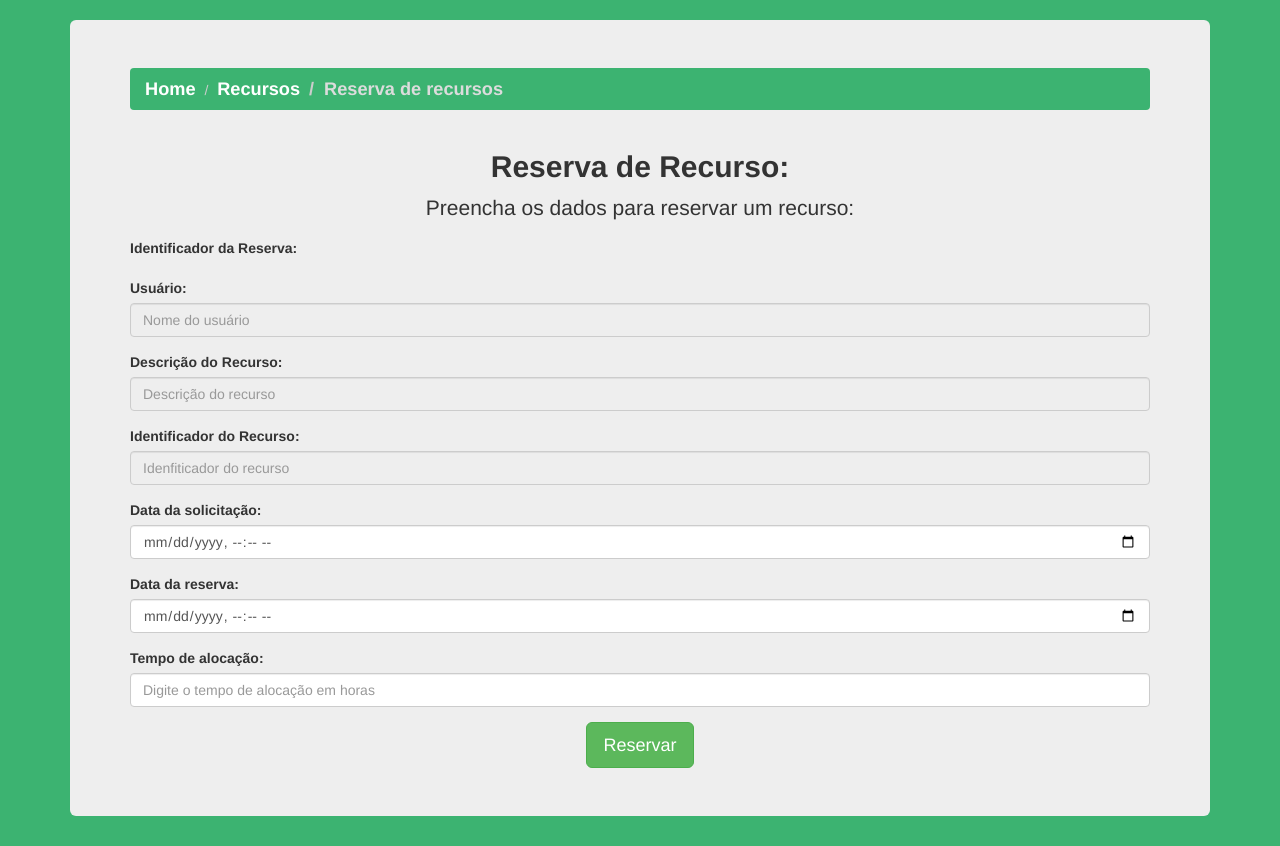
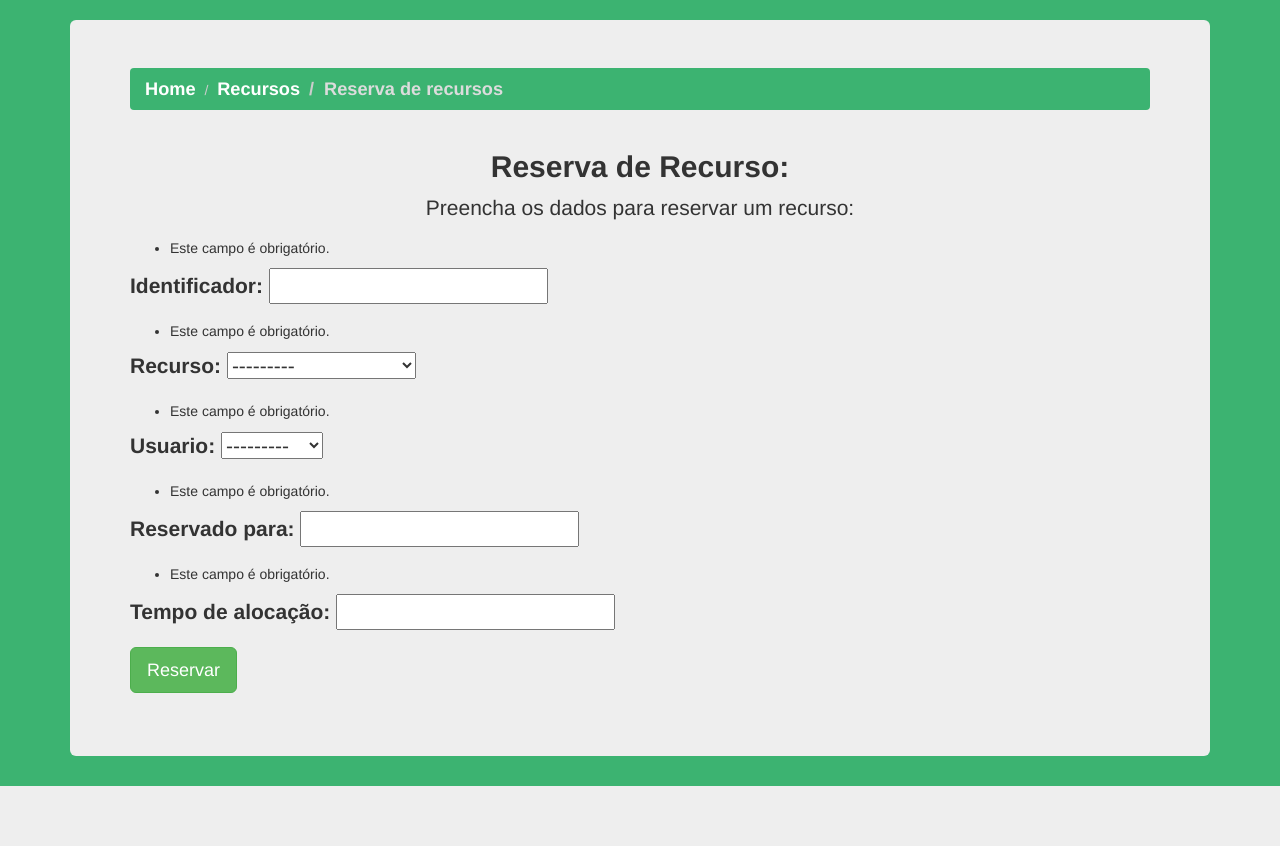
Before and after one commit to Isaius/Resman, a Django app: page /reserva/new/ in a window 1280 px wide. Shown: the part 52-898 px from the top of the page. After the commit the page ends 838 px from the top, so only its background shows below. Run offline with Django 3.2, Linux system fonts and the light colour scheme; data comes from the database, SQL or seed files in the repository; both versions use the stored data as it was after the commit; some libraries are stand-ins or nearby versions.

Commit message:
Ajustei o form de reservar e o reserva_recurso.html

```diff
--- a/reserva/forms.py
+++ b/reserva/forms.py
@@ -1,4 +1,9 @@
+from django.forms import ModelForm
 from django import forms
+from .models import Reserva
+from .widgets import BootstrapDateTimePickerInput
 
-class ReservarForm(forms.Form):
-	identificador = forms.CharField(max_length=10)
+class ReservarForm(ModelForm):
+	class Meta:
+		model = Reserva
+		fields = ['identificador', 'recurso', 'usuario', 'data_reserva', 'tempo_alocacao']
--- a/reserva/views.py
+++ b/reserva/views.py
@@ -1,13 +1,33 @@
 from django.shortcuts import render
 from django.http import HttpResponse
 from .forms import ReservarForm
+from .models import Reserva
+from datetime import date
 
 # Create your views here.
 def reservar_recurso(request):
-	if request.method == 'POST':
-		form = ReservarForm(request.POST)
-		if form.is_valid():
-			identificador = form.cleaned_data['identificador']
-			return render(request, 'reserva_recurso.html', {'form': form})
+	form = ReservarForm(request.POST, None)
 
-	return render(request, 'reserva_recurso.html')
+	if form.is_valid():
+		idt = form.cleaned_data['identificador']
+		rec = form.cleaned_data['recurso']
+		usu = form.cleaned_data['usuario']
+		data_r = form.cleaned_data['data_reserva']
+		tempo_a = form.cleaned_data['tempo_alocacao']
+
+		reserva = Reserva(
+				identificador=idt,
+				recurso=rec,
+				usuario=usu,
+				data_solicitacao=date.today(),
+				data_reserva=data_r,
+				tempo_alocacao=tempo_a
+			)
+
+		try:
+			reserva.save()
+			print('Reserva ' + reserva.__str__() + ' salva com sucesso')
+		except:
+			print('Ocorreu um erro ao salvar a reserva')
+
+	return render(request, 'reserva_recurso.html', {'form': form})
--- a/templates/pesquisar.html
+++ b/templates/pesquisar.html
@@ -96,7 +96,7 @@
                 <form action="{% url 'pesquisar_recursos' %}" method="POST" class="form-horizontal">
                     {% csrf_token %}
                     {{ form.as_p }}
-                    <button type="submit">Pesquisar</button>
+                    <button type="submit" class="btn btn-success btn-lg">Pesquisar</button>
                 </form>
             </div>
         </div>
--- a/templates/reserva_recurso.html
+++ b/templates/reserva_recurso.html
@@ -91,14 +91,13 @@
   		<p>Preencha os dados para reservar um recurso:</p>
   		</div>
   	<form class="form-horizontal" action="{% url 'nova_reserva' %}" method="POST">
+  	<div class="form-group">
       {% csrf_token %}
-      {{ form.non_field_errors }}
-  	<div class="form-group">
-      {{ form.identificador.errors }}
+      {{ form.as_p }}
+<!--
       <label for="{{ form.identificador.id_for_label }}">Identificador da Reserva:
       </label>
-      {{ form.identificador }}
-      <!-- <input type="text" class="form-control" id="id_recurso" placeholder="Idenfiticador da reserva" disabled> -->
+      <input type="text" class="form-control" id="id_recurso" placeholder="Idenfiticador da reserva" disabled>
     </div>
     <div class="form-group">
       <label for="id_recurso">Usuário:
@@ -129,8 +128,10 @@
       <input type="text" class="form-control" id="tempo_alocacao" placeholder="Digite o tempo de alocação em horas">
     </div>
 	<div align=center>
-	<button type="button" class="btn btn-success btn-lg">Reservar</button>
+-->
+	<button type="submit" class="btn btn-success btn-lg">Reservar</button>
 	</div>
+
   </form>
 </div>
 </div>
```
Also changed, not shown: db.sqlite3.
